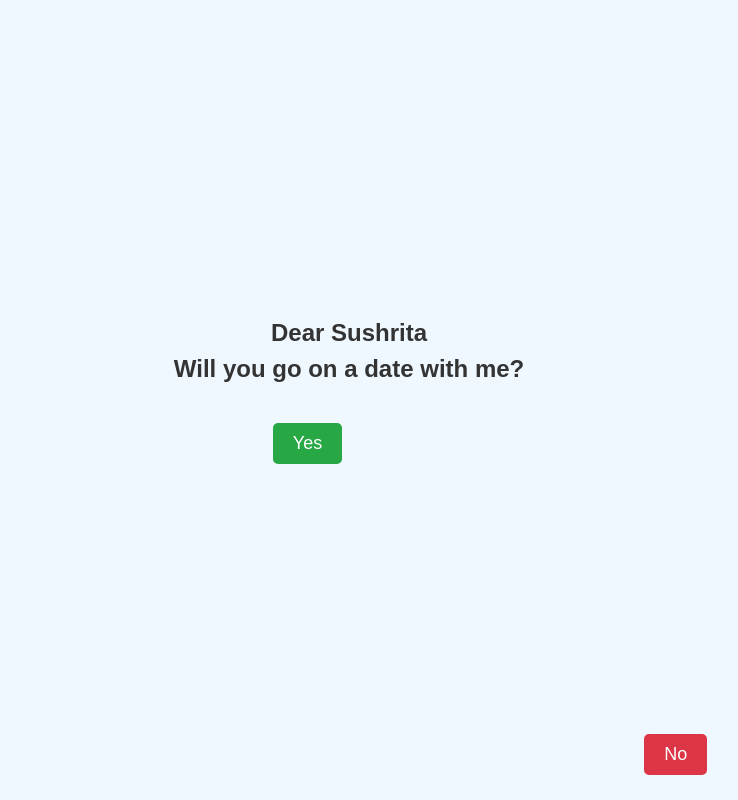
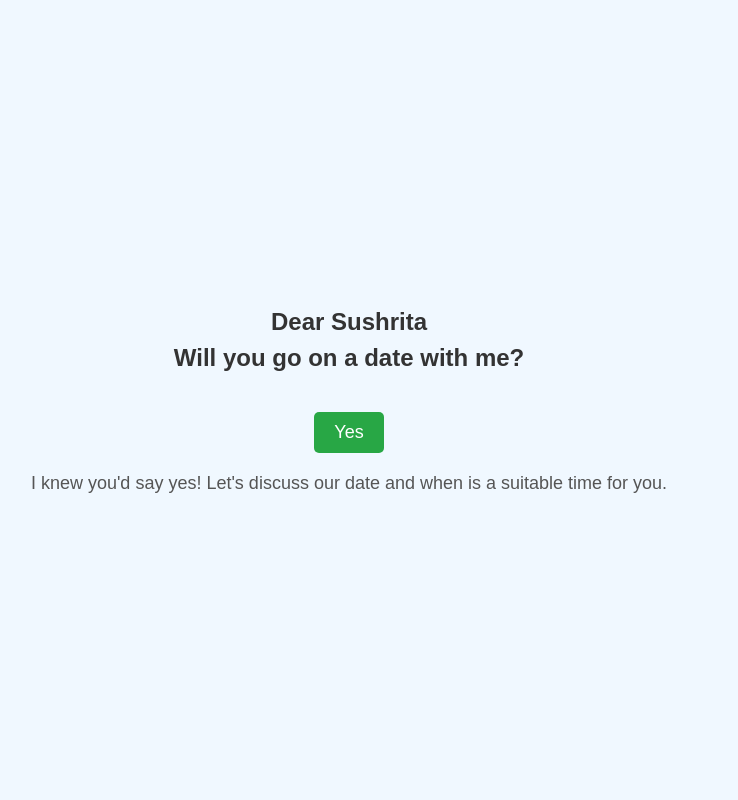
Before and after one commit to Linguist-Avik/date_proposal, a plain HTML site: page index.html in a window 1280 px wide. Both pictures are taken after a click on the button "No". Shown: the whole page, without its empty margins (291-1029 px from the left). Drawn offline with Linux system fonts and the light colour scheme.

Commit message:
Update index.html

```diff
--- a/index.html
+++ b/index.html
@@ -57,6 +57,7 @@
     #no-button {
       background-color: #dc3545;
       color: white;
+      position: absolute; /* Allows the No button to move anywhere on the screen */
     }
 
     /* Popup styling */
@@ -97,18 +98,17 @@
 
   <script>
     const noButton = document.getElementById("no-button");
-    const yesButton = document.getElementById("yes-button");
     const message = document.getElementById("message");
     const popup = document.getElementById("popup");
     const quotes = [
       "I can play all day long",
       "Quit playing Ms. Palit",
-      "May be say YES?",
+      "Maybe say YES?",
       "The YES option looks better",
     ];
     let noClickCount = 0;
 
-    // Function to randomly move the No button
+    // Function to randomly move the No button when hovered or clicked
     function moveNoButton() {
       const x = Math.random() * (window.innerWidth - noButton.offsetWidth);
       const y = Math.random() * (window.innerHeight - noButton.offsetHeight);
@@ -119,8 +119,9 @@
     // Function to handle No button click
     function handleNoClick() {
       noClickCount++;
+      moveNoButton(); // Keep moving the No button after every click
       if (noClickCount === 5) {
-        // Show a random quote from the list
+        // Show a random quote after 5 clicks
         const randomQuote = quotes[Math.floor(Math.random() * quotes.length)];
         popup.innerText = randomQuote;
         popup.style.display = "block";
```
